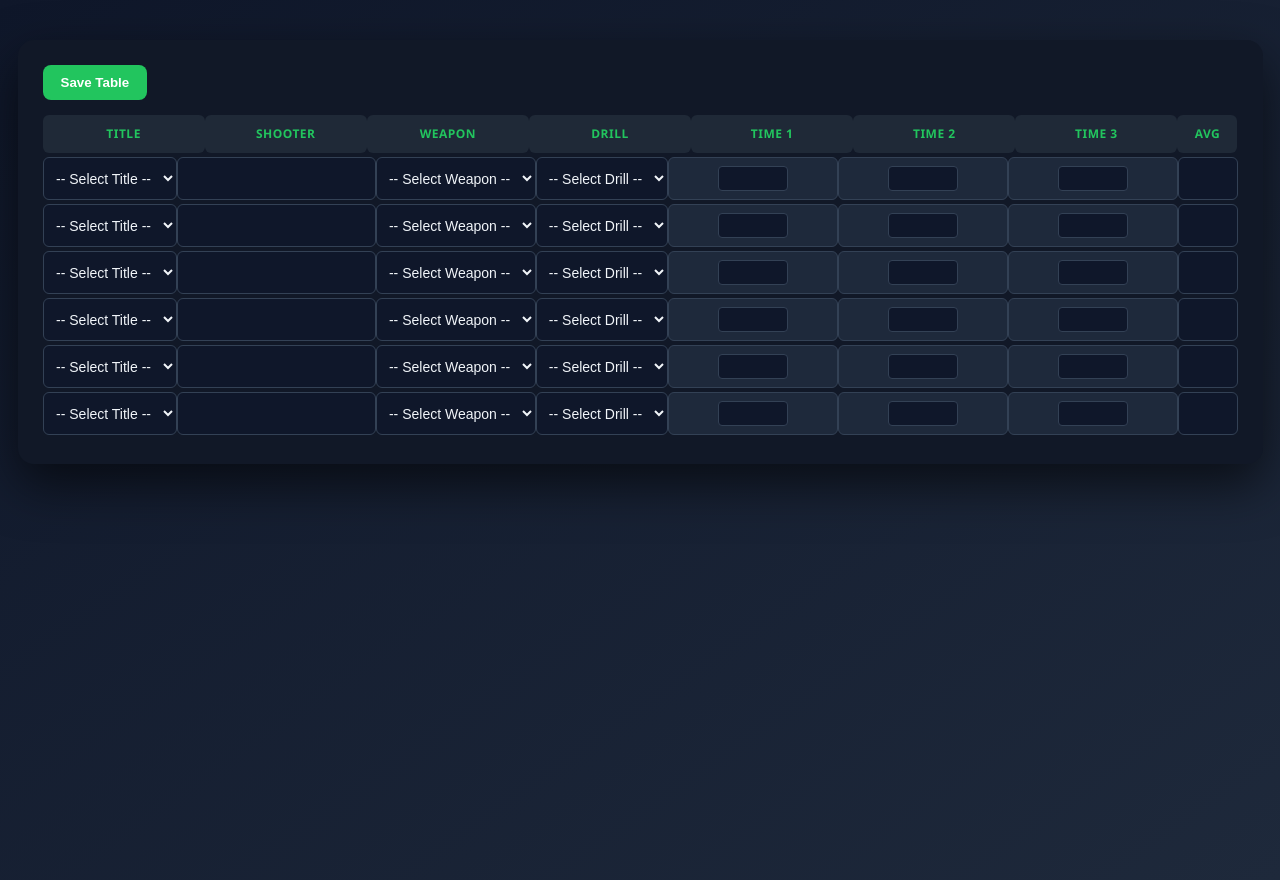
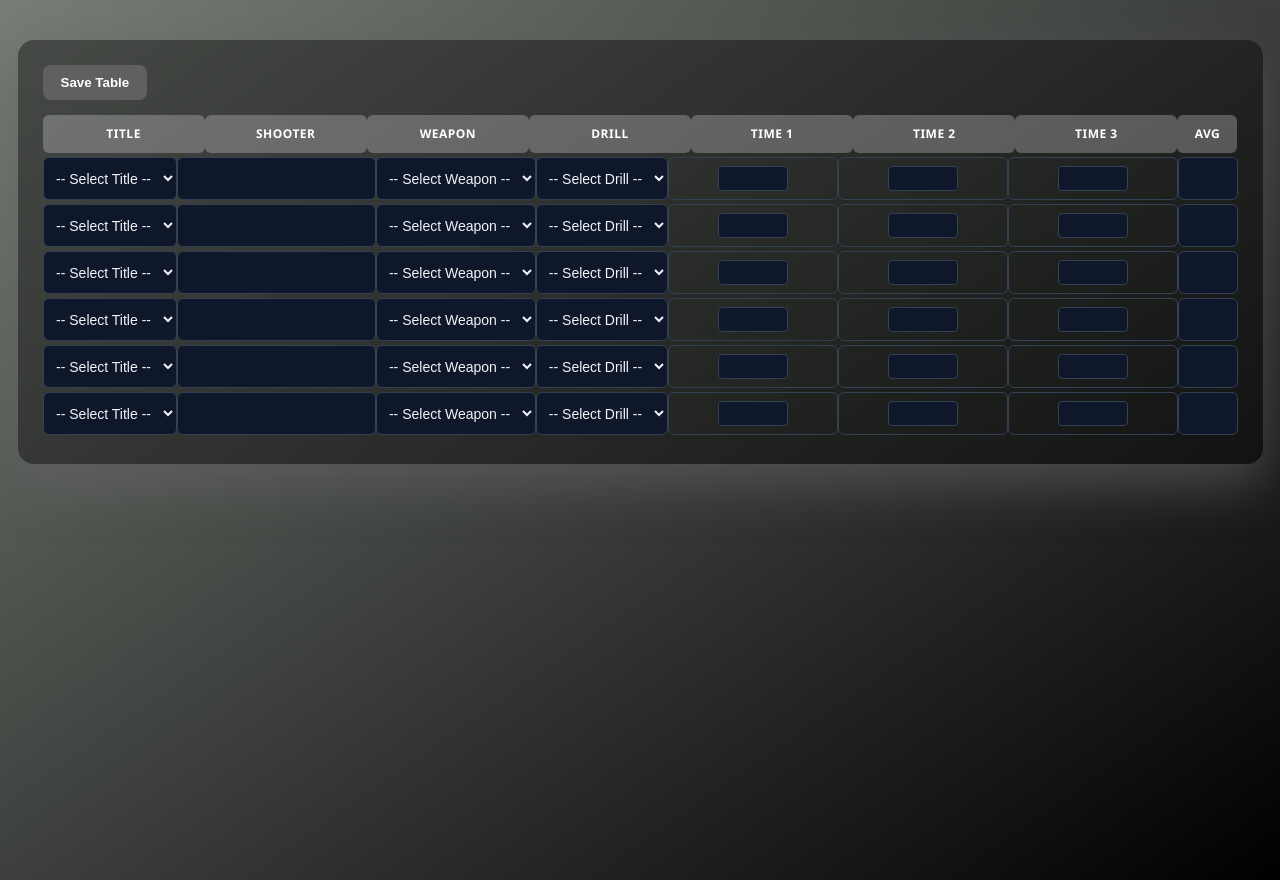
Before and after one commit to FatherIrish/ivyp, a React (Vite) app in the folder my-react-app/: page / in a window 1280 px wide. Built offline with nearby package versions, Linux system fonts and the light colour scheme.

Commit message:
final push - focusing on back end

```diff
--- a/my-react-app/src/App.css
+++ b/my-react-app/src/App.css
@@ -5,7 +5,7 @@
   justify-content: center;
   align-items: flex-start;
   padding: 40px 20px;
-  background: linear-gradient(145deg, #0f172a, #1e293b);
+  background: linear-gradient(145deg, #787e77, #000000);
   font-family: 'Segoe UI', Tahoma, Geneva, Verdana, sans-serif;
 }
 
@@ -13,15 +13,15 @@
 .table-container {
   width: 100%;
   max-width: 1400px;
-  background: #111827;
+  background: #00000067;
   padding: 25px;
   border-radius: 16px;
-  box-shadow: 0 20px 50px rgba(0, 0, 0, 0.6);
+  box-shadow: 0 20px 50px rgba(99, 98, 98, 0.6);
 }
 
 /* Save Button */
 .save-button {
-  background: #22c55e;
+  background: #606060;
   border: none;
   padding: 10px 18px;
   border-radius: 8px;
@@ -33,7 +33,7 @@
 }
 
 .save-button:hover {
-  background: #16a34a;
+  background: #16a34a8e;
   transform: translateY(-1px);
 }
 
@@ -45,8 +45,9 @@
 
 /* Header */
 .header .cell {
-  background: #1f2937;
-  color: #22c55e;
+  background: #d5d5d54f;
+  color: #ffffff;
+  border: #ff0000;
   font-weight: 600;
   text-transform: uppercase;
   font-size: 12px;
@@ -57,7 +58,7 @@
 
 /* Cells */
 .cell {
-  background: #1e293b;
+  background: #0000;
   color: #f1f5f9;
   border: 1px solid #334155;
   padding: 8px;
```
